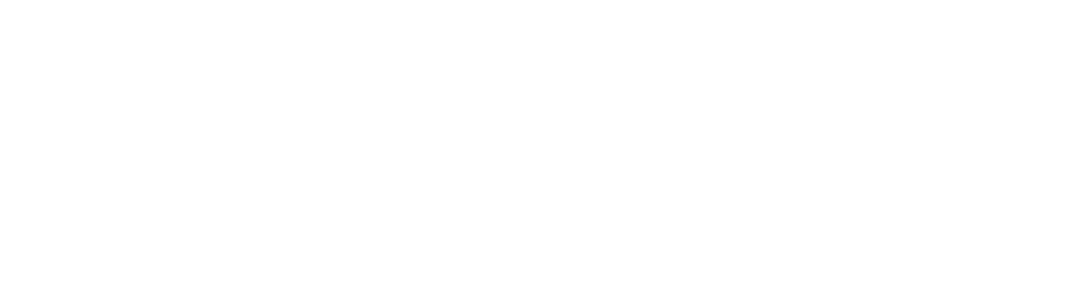
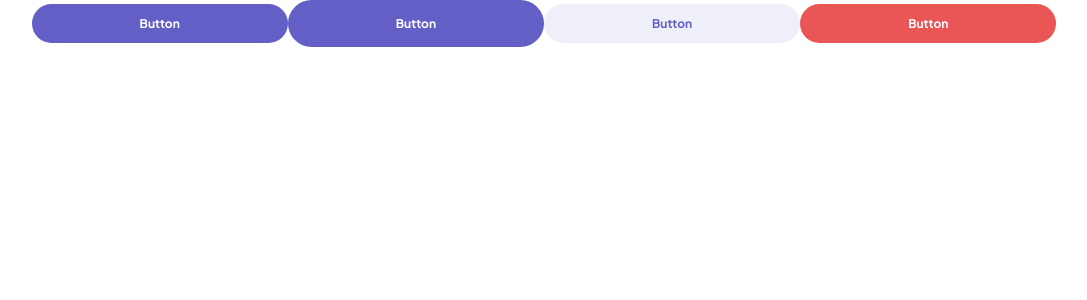
Before and after one commit to EnkiEnki77/kanban-app, a React (Create React App) app: page / in a window 1280 px wide. Shown: the top 300 px of the page, without its empty margins (96-1183 px from the left). Built offline with nearby package versions, Linux system fonts and the light colour scheme.

Commit message:
added styles for btn  and btn variants

```diff
--- a/src/App.js
+++ b/src/App.js
@@ -1,10 +1,14 @@
 
 import './App.css';
+import Button from './components/button/Button';
 
 function App() {
   return (
     <div className="App">
-
+      <Button btnModifier='primary'/>
+      <Button btnModifier='primary primary-lg'/>
+      <Button btnModifier='secondary'/>
+      <Button btnModifier='destructive'/>
     </div>
   );
 }
--- /dev/null
+++ b/src/components/button/Button.css
@@ -0,0 +1,42 @@
+.btn{
+    font-size: .75rem;
+    font-weight: 700;
+    font-family: 'Plus Jakarta Sans', sans-serif;
+    line-height: 23px;
+    padding: .5rem 6.75rem;
+    border-radius: 40px;
+    border: 0;
+}
+
+.primary{
+    color: var(--white);
+    background-color: var(--purple);
+}
+
+.primary:hover{
+    color: var(--white);
+    background-color: var(--purple-hover);
+}
+
+.primary-lg{
+    padding: .75rem 6.75rem;
+    /* font-size: .9375rem; */
+}
+
+.secondary{
+    color: var(--purple);
+    background-color: rgba(99,95,199, 0.1)
+}
+
+.secondary:hover{
+    background-color: rgba(99,95,199, 0.25)
+}
+
+.destructive{
+    color: white;
+    background-color: var(--red);
+}
+
+.destructive:hover{
+    background-color: var(--red-hover);
+}
--- /dev/null
+++ b/src/components/button/Button.js
@@ -0,0 +1,10 @@
+import React from 'react'
+import "./Button.css"
+
+const Button = ({btnModifier}) => {
+  return (
+    <button className={`btn ${btnModifier}`}>Button</button>
+  )
+}
+
+export default Button
--- a/src/index.css
+++ b/src/index.css
@@ -51,3 +51,17 @@
   font-weight: 500;
   line-height: 23px;
 }
+
+image{
+  width: 100%;
+  display: block;
+}
+
+ul{
+  padding: 0;
+  list-style: none;
+}
+
+a{
+  text-decoration: none;
+}
```
